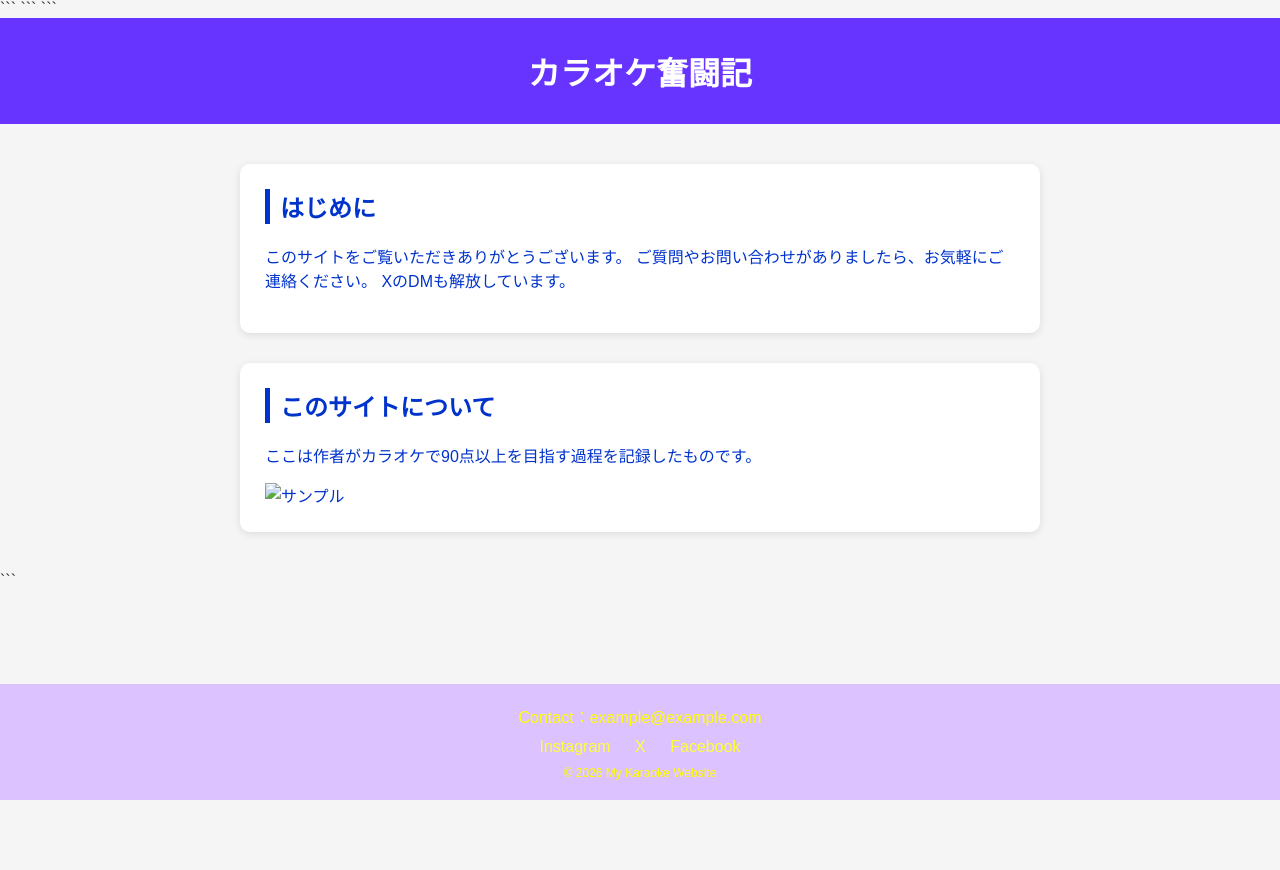
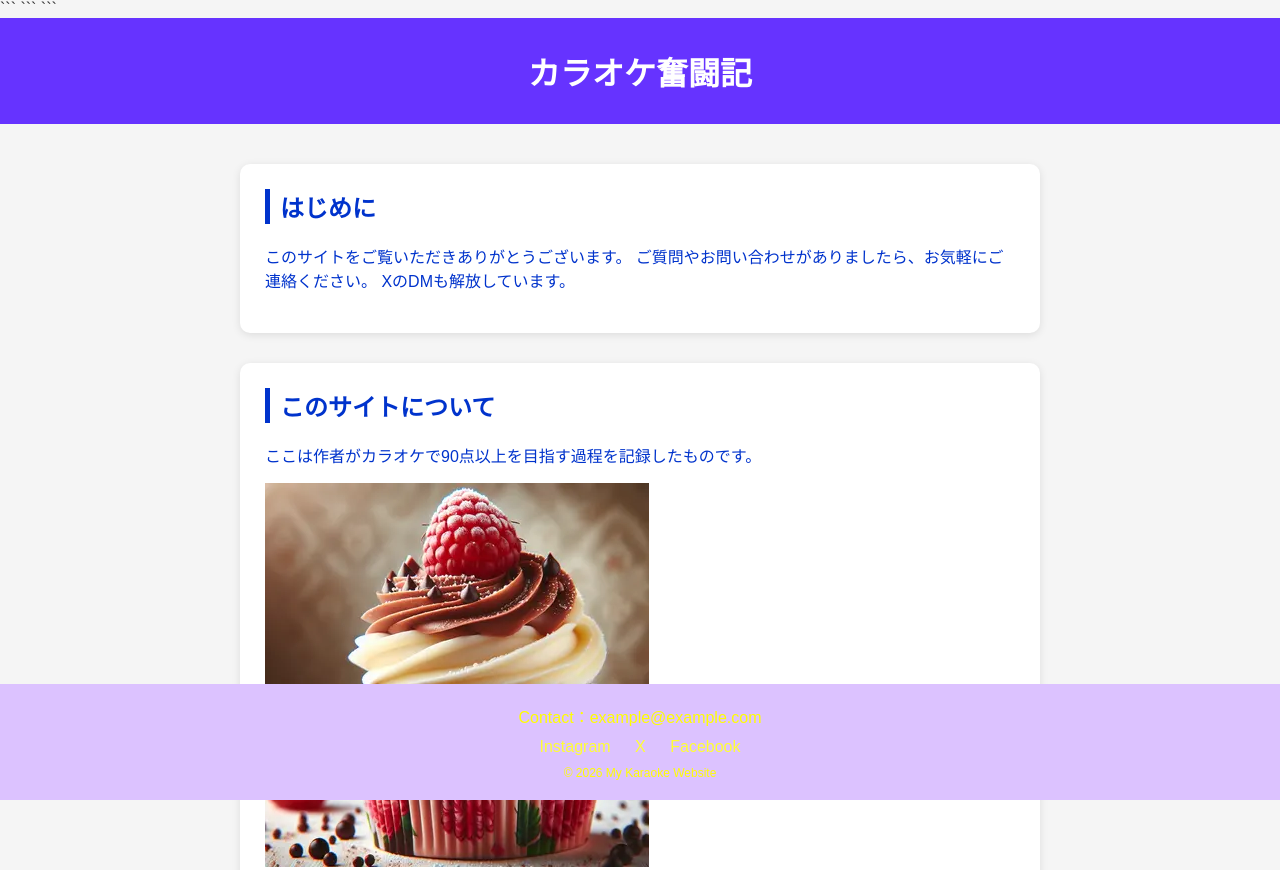
Before and after one commit to CatMoon2626/WebTest, a plain HTML site: page index.html in a window 1280 px wide. Shown: the top 870 px of the page. Before the commit the page ends 800 px from the top, so only its background shows below. Drawn offline with Linux system fonts and the light colour scheme.

Commit message:
Refactor HTML structure and styles for karaoke site

```diff
--- a/index.html
+++ b/index.html
@@ -117,7 +117,7 @@
         <p>
             ここは作者がカラオケで90点以上を目指す過程を記録したものです。
         </p>
-        <img src="画像のリンク" alt="サンプル">
+        <img src="https://github.com/CatMoon2626/WebTest/blob/main/cupcake.jpg?raw=true" alt="サンプル">
     </section>
 
 </main>
```
